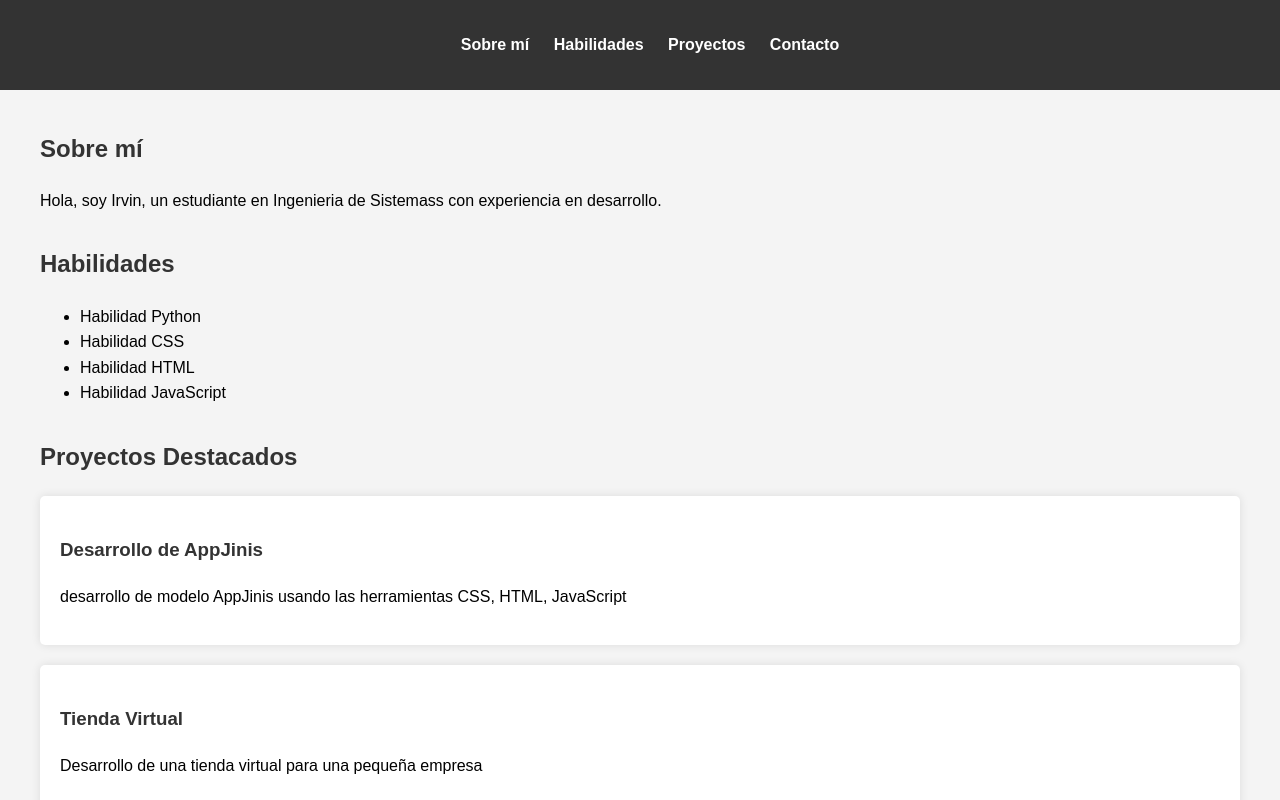
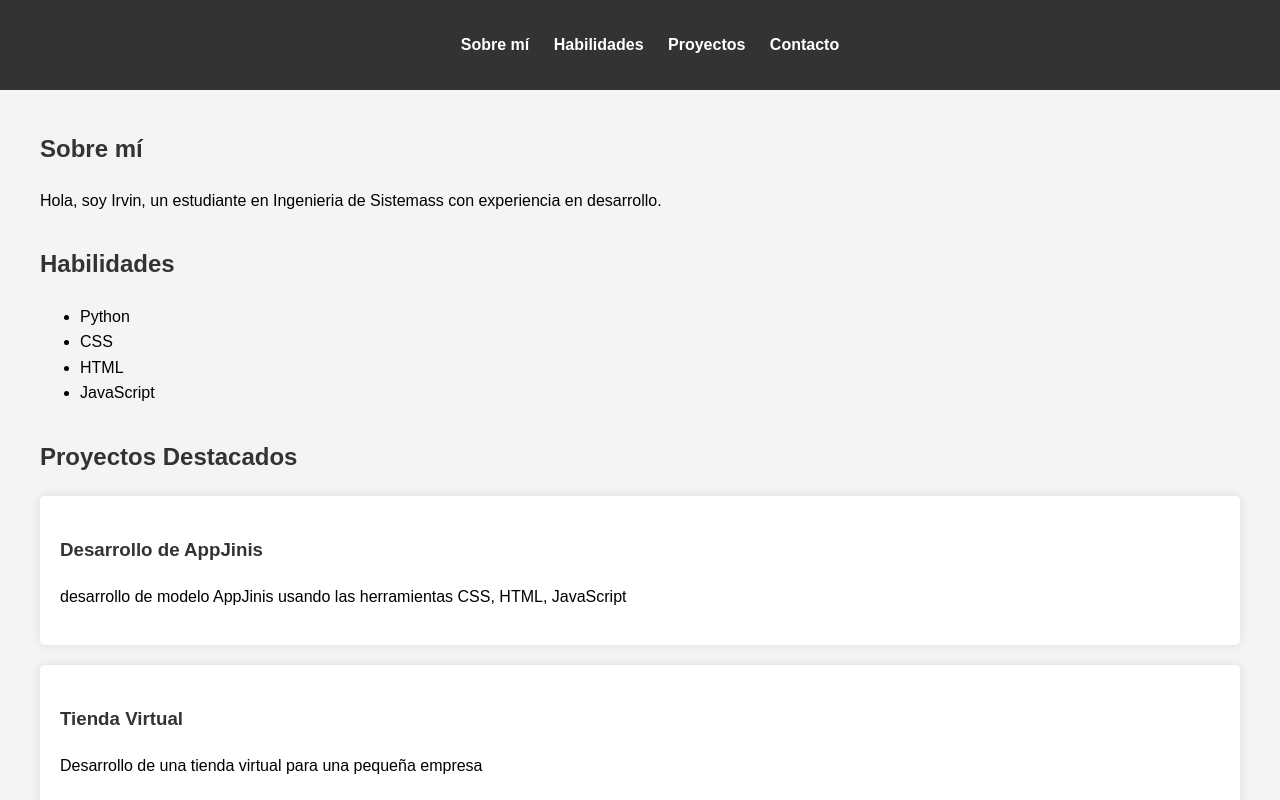
Before and after one commit to irbazz/DesarrollodeApps07, a plain HTML site: page ejer1.html in a window 1280 px wide. Shown: the top 800 px of the page. Drawn offline with Linux system fonts and the light colour scheme.

Commit message:
ejercicio 1

```diff
--- a/ejer1.html
+++ b/ejer1.html
@@ -29,10 +29,10 @@
         <section id="skills">
             <h2>Habilidades</h2>
             <ul>
-                <li>Habilidad Python</li>
-                <li>Habilidad CSS</li>
-                <li>Habilidad HTML</li>
-                <li>Habilidad JavaScript</li>
+                <li>Python</li>
+                <li>CSS</li>
+                <li>HTML</li>
+                <li>JavaScript</li>
             </ul>
         </section>
 
```
